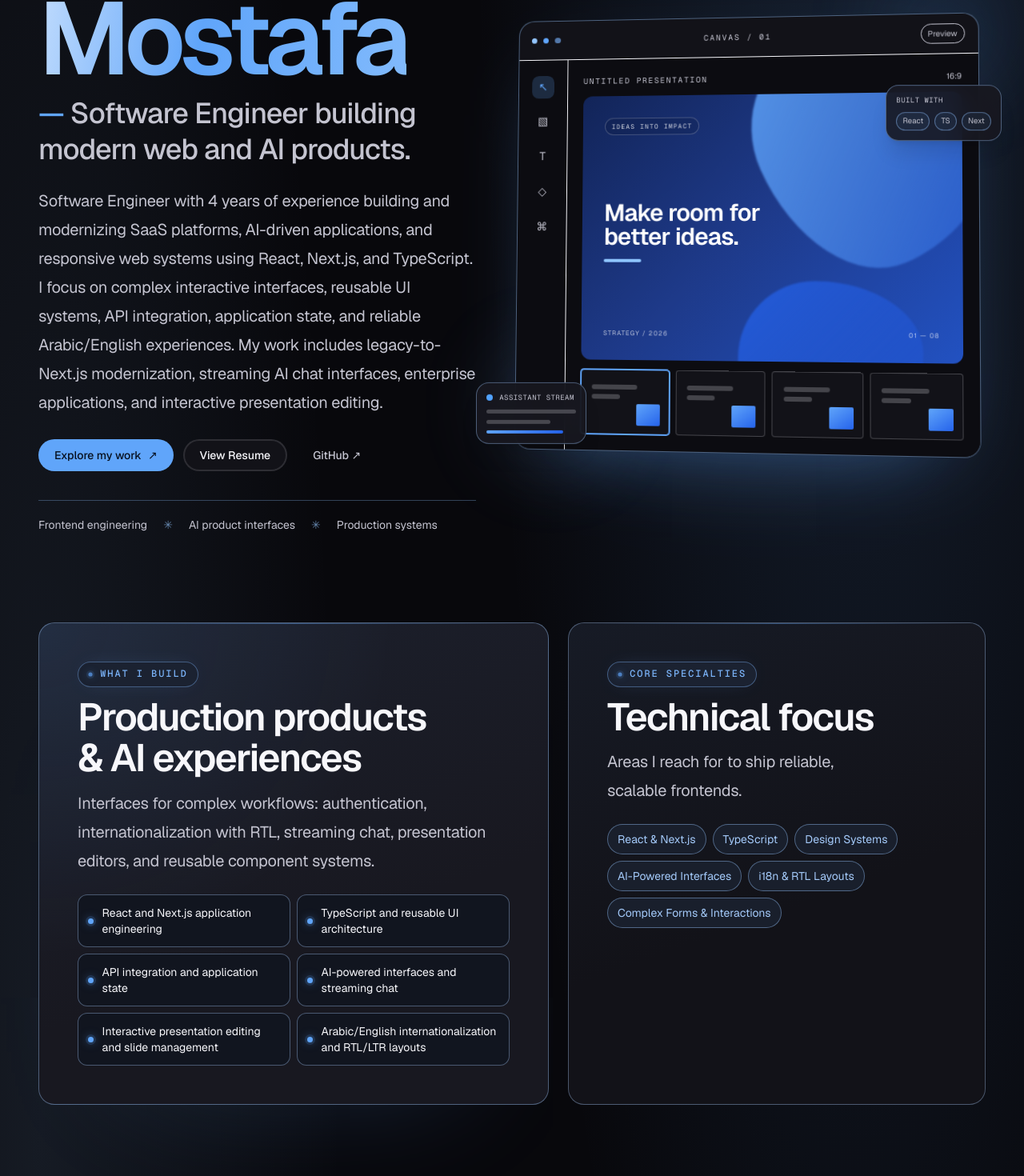
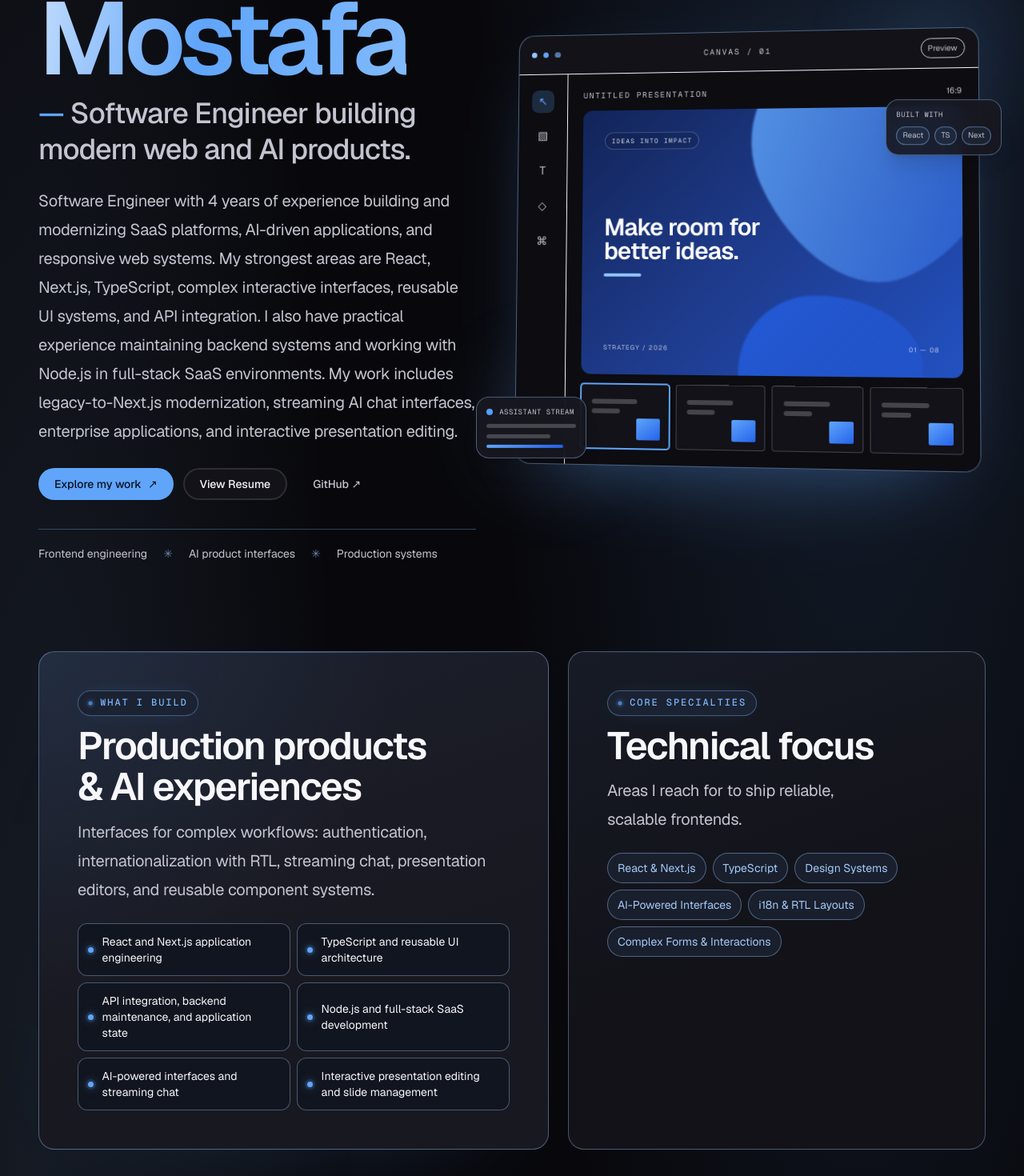
Before and after one commit to Mostafa-YMS/Portfolio, a Next.js app: page / in a window 1280 px wide. Shown: the part 264-1734 px from the top of the page at 80% size. Built offline with nearby package versions, Linux system fonts and the light colour scheme; no server answers.

Commit message:
Reflect backend experience in portfolio profile

```diff
--- a/src/content/profile.ts
+++ b/src/content/profile.ts
@@ -6,16 +6,17 @@ export const profile: Profile = {
   headline: "Software Engineer building modern web and AI products.",
   subheadline: "React · Next.js · TypeScript · AI Product Interfaces",
   specialization:
-    "Software Engineer focused on frontend architecture, production web applications, and AI-powered product experiences.",
+    "Software Engineer focused on frontend architecture, production web applications, and AI-powered product experiences, with full-stack SaaS and backend maintenance experience.",
   summary:
-    "Software Engineer with 4 years of experience building and modernizing SaaS platforms, AI-driven applications, and responsive web systems using React, Next.js, and TypeScript. I focus on complex interactive interfaces, reusable UI systems, API integration, application state, and reliable Arabic/English experiences. My work includes legacy-to-Next.js modernization, streaming AI chat interfaces, enterprise applications, and interactive presentation editing.",
+    "Software Engineer with 4 years of experience building and modernizing SaaS platforms, AI-driven applications, and responsive web systems. My strongest areas are React, Next.js, TypeScript, complex interactive interfaces, reusable UI systems, and API integration. I also have practical experience maintaining backend systems and working with Node.js in full-stack SaaS environments. My work includes legacy-to-Next.js modernization, streaming AI chat interfaces, enterprise applications, and interactive presentation editing.",
   location: "Cairo, Egypt",
   availability: "open",
   openToRemote: true,
   focusAreas: [
     "React and Next.js application engineering",
     "TypeScript and reusable UI architecture",
-    "API integration and application state",
+    "API integration, backend maintenance, and application state",
+    "Node.js and full-stack SaaS development",
     "AI-powered interfaces and streaming chat",
     "Interactive presentation editing and slide management",
     "Arabic/English internationalization and RTL/LTR layouts",
@@ -25,6 +26,7 @@ export const profile: Profile = {
   keyStrengths: [
     "Building complex, production-ready React and Next.js interfaces",
     "Turning intricate product workflows into maintainable UI architecture",
+    "Integrating frontend workflows with APIs and maintaining full-stack SaaS applications",
     "Debugging state, rendering, and internationalization issues across applications",
   ],
 };
```
